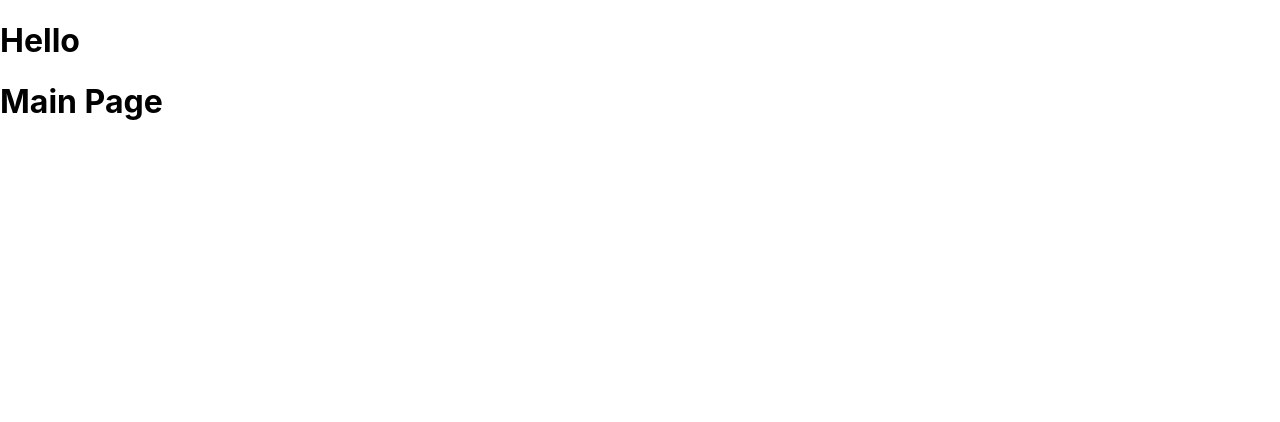
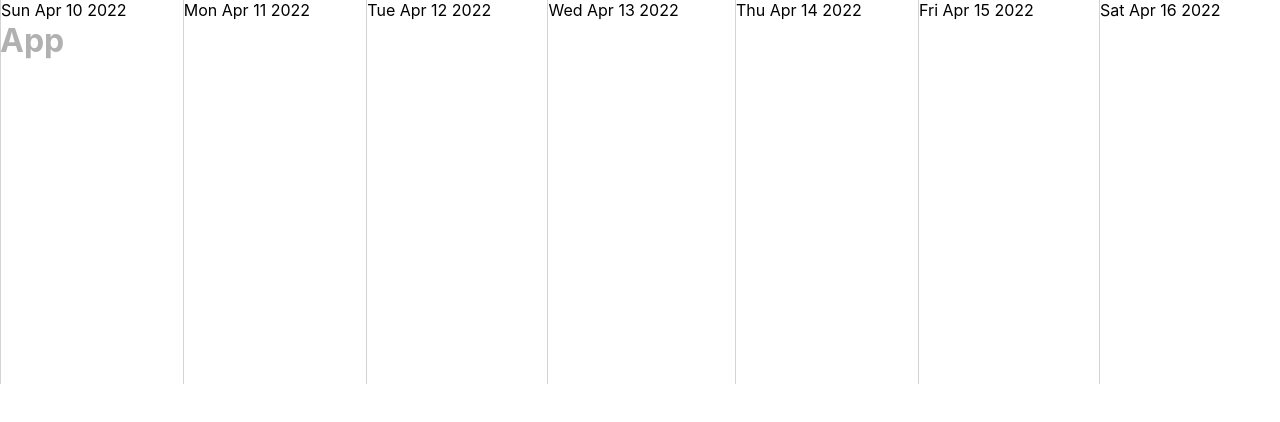
Before and after one commit to tinsoldat/sched, a React (Create React App) app in the folder client/: page / in a window 1280 px wide. Shown: the top 422 px of the page. Built offline with nearby package versions, Linux system fonts and the light colour scheme.

Commit message:
TODO store data on the client

```diff
--- a/client/src/App.js
+++ b/client/src/App.js
@@ -1,10 +1,10 @@
 import './App.css';
-import { MainPage } from './pages/MainPage';
+import { MainPage } from './components/MainPage';
 
 function App() {
   return (
     <div className="container">
-      <h1>Hello</h1>
+      <h1 style={{ position: 'absolute', opacity: .3 }}>App</h1>
       <MainPage></MainPage>
     </div>
   );
--- /dev/null
+++ b/client/src/components/Day.js
@@ -0,0 +1,8 @@
+export const Day = (props) => {
+  const { date } = props
+  return (
+    <div className="day">
+      {date.toDateString()}
+    </div>
+  )
+}
--- /dev/null
+++ b/client/src/components/MainPage.js
@@ -0,0 +1,14 @@
+import React from 'react'
+import { Toolbar } from './Toolbar'
+import { Week } from './Week'
+
+export const MainPage = () => {
+  const first = 'sunday'
+  const weekStartDate = new Date()
+  return (
+    <div className="main">
+      <Toolbar></Toolbar>
+      <Week first={first} date={weekStartDate}></Week>
+    </div>
+  )
+}
--- /dev/null
+++ b/client/src/components/Toolbar.js
@@ -0,0 +1,7 @@
+import React from "react"
+
+export const Toolbar = () => {
+  return (
+    <div className="toolbar"></div>
+  )
+}
--- /dev/null
+++ b/client/src/components/Week.js
@@ -0,0 +1,30 @@
+import React from "react";
+import { Day } from "./Day";
+
+export const Week = (props) => {
+  const { date, first } = props
+
+  const weekStart = new Date(date)
+  weekStart.setDate(weekStart.getDate() - date.getDay())
+  let weekDiff = 0
+  if (first === 'monday') {
+    weekDiff = 1
+    if (date.getDay() === 0) weekDiff = -6
+  }
+
+  const days = []
+  for (let index = 0; index < 7; index++) {
+    const day = new Date()
+    day.setDate(weekStart.getDate() + index + weekDiff)
+    days.push(<Day date={day} key={day.getDate()}></Day>)
+  }
+
+  return (
+    <div className="week">
+      {/* <Header></Header> */}
+      <div className="columns">
+        {days}
+      </div>
+    </div>
+  )
+}
--- a/client/src/index.css
+++ b/client/src/index.css
@@ -1,3 +1,7 @@
+:root {
+  --cell-border-color: lightgray solid 1px;
+}
+
 body {
   margin: 0;
   font-family: -apple-system, BlinkMacSystemFont, 'Segoe UI', 'Roboto', 'Oxygen',
@@ -11,3 +15,21 @@ code {
   font-family: source-code-pro, Menlo, Monaco, Consolas, 'Courier New',
     monospace;
 }
+
+.main {
+  width: 100vw;
+  height: 100vh;
+}
+
+.columns {
+  display: flex;
+  flex-flow: row nowrap;
+}
+
+.day {
+  display: block;
+  border-left: var(--cell-border-color);
+  min-width: 180px;
+  min-height: 24em;
+  flex: auto;
+}
--- a/client/src/pages/MainPage.js
+++ /dev/null
@@ -1,9 +0,0 @@
-import React from 'react'
-
-export const MainPage = () => {
-  return (
-    <div>
-      <h1>Main Page</h1>
-    </div>
-  )
-}
```
Also changed, not shown: client/src/index.js (+5 -4 lines).
